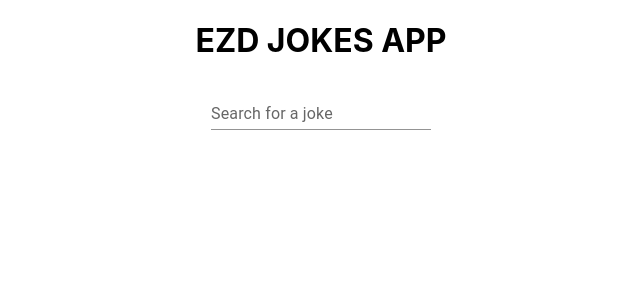
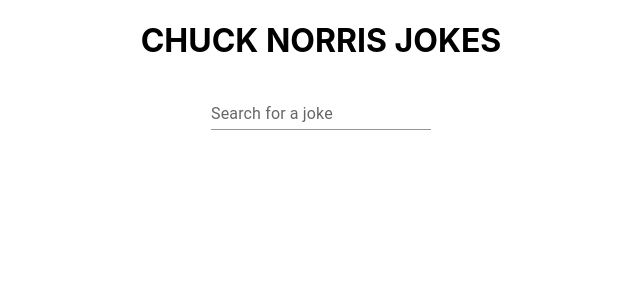
Before and after one commit to nikoladjekic/ezd-react, a React (Create React App) app in the folder ezd-app/: page / in a window 1280 px wide. Shown: the top 300 px of the page, without its empty margins (319-959 px from the left). Built offline with nearby package versions, Linux system fonts and the light colour scheme.

Commit message:
change headline

```diff
--- a/ezd-app/src/components/LandingPage/LandingPage.tsx
+++ b/ezd-app/src/components/LandingPage/LandingPage.tsx
@@ -3,10 +3,10 @@
 
 interface LandingPageProps {}
 
-const LandingPage: React.FC<LandingPageProps> = ({}) => {
+const LandingPage: React.FC<LandingPageProps> = () => {
   return (
     <div>
-      <h1>EZD JOKES APP</h1>
+      <h1>CHUCK NORRIS JOKES</h1>
       <SearchBar />
     </div>
   );
```
